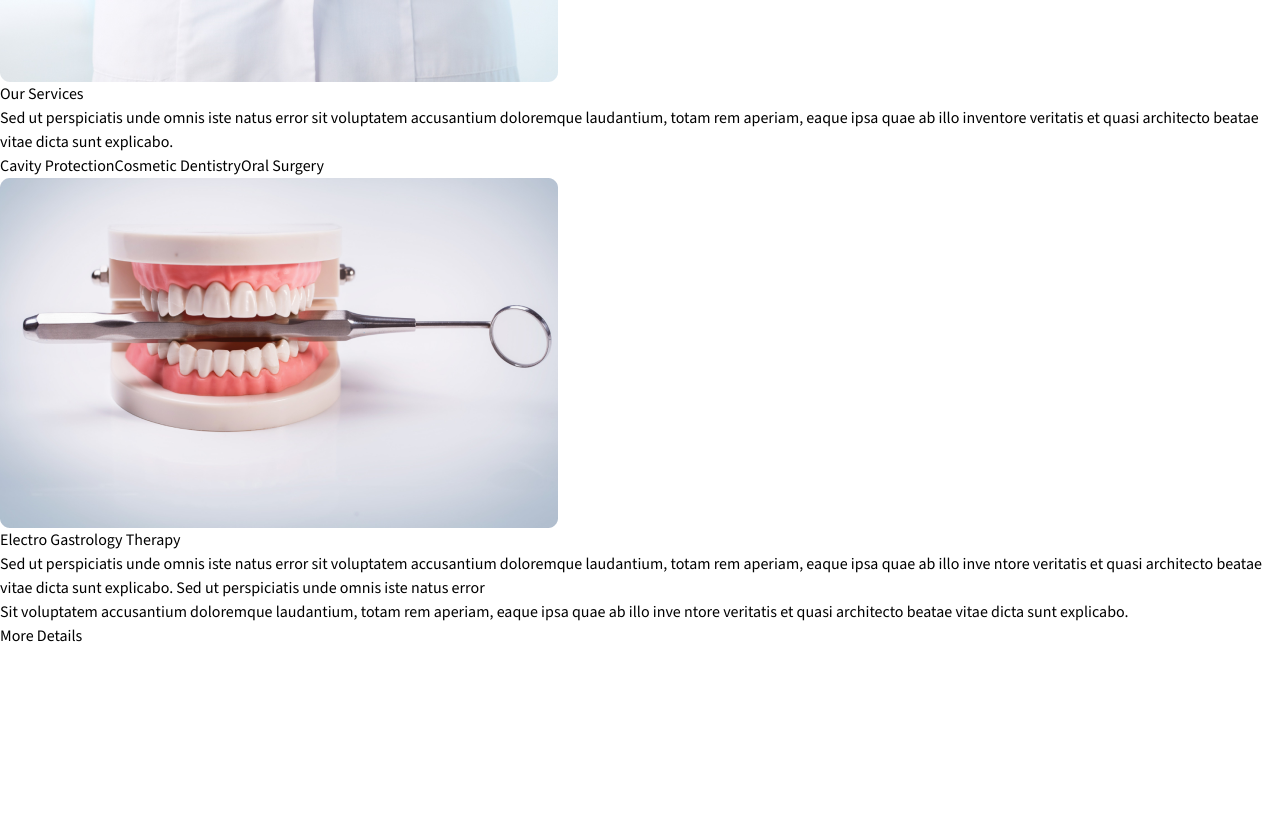
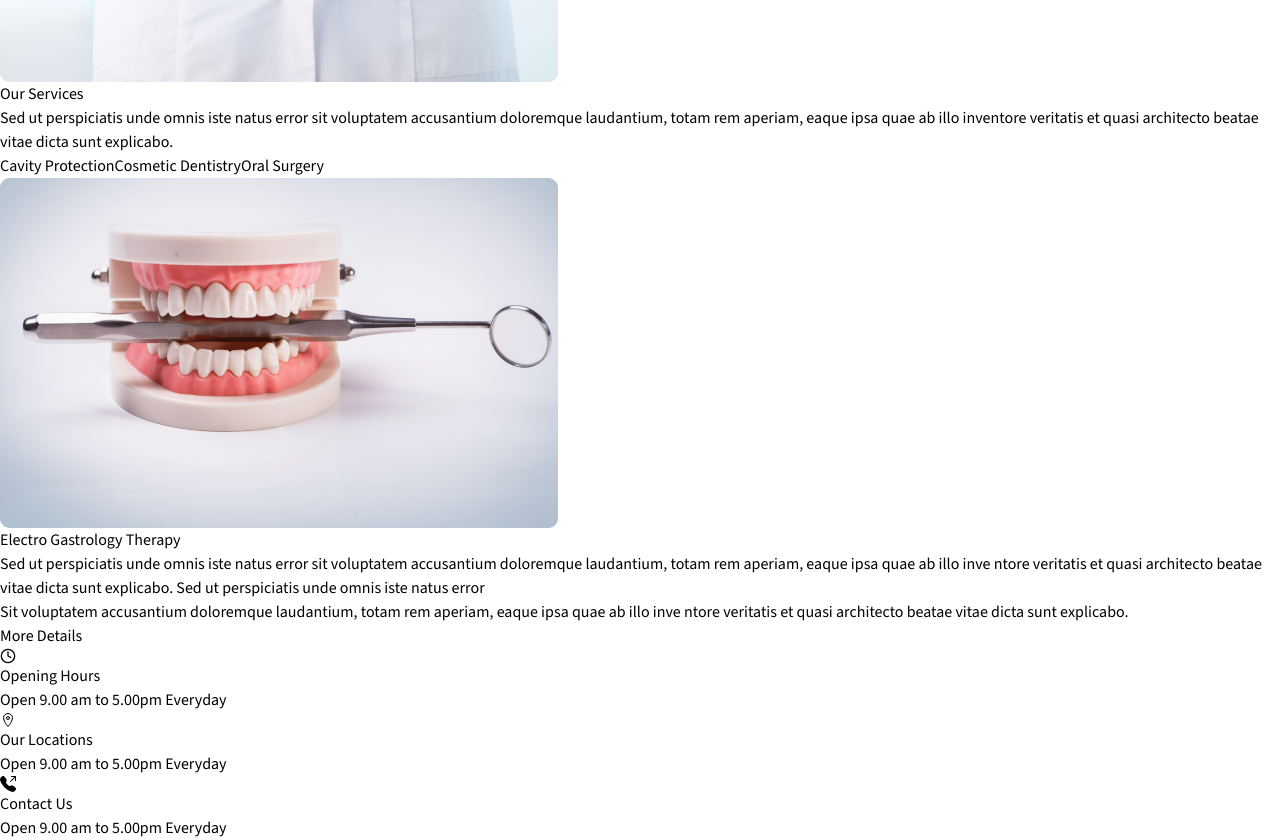
Before and after one commit to SajeedAninda/Cure-Point, a React (Vite) app: page / in a window 1280 px wide. Shown: the part 2412-3252 px from the top of the page. Before the commit the page ends 3060 px from the top, so only its background shows below. Built offline with nearby package versions, Linux system fonts and the light colour scheme.

Commit message:
Completed details section in home

```diff
--- /dev/null
+++ b/src/Homepage/HomeDetails/HomeDetails.jsx
@@ -0,0 +1,44 @@
+import React from 'react'
+import { BsFillTelephoneOutboundFill } from 'react-icons/bs'
+import { FiClock } from 'react-icons/fi'
+import { IoLocationOutline } from 'react-icons/io5'
+
+const HomeDetails = () => {
+  return (
+    <div className='w-[90%] lg:w-[1150px] mx-auto pb-28'>
+      <div className='grid grid-cols-1 lg:grid-cols-3 gap-8'>
+        <div className='bg-[#07332F] px-12 py-8 rounded-xl flex justify-between gap-8'>
+          <FiClock className='text-[50px] font-bold text-white' />
+          <div>
+            <h3 className='text-[25px] font-bold text-white'>Opening Hours</h3>
+            <p className='text-[18px] font-normal text-white'>
+              Open 9.00 am to 5.00pm Everyday
+            </p>
+          </div>
+        </div>
+
+        <div className='bg-[#F7A582] px-12 py-8 rounded-xl flex justify-between gap-8'>
+          <IoLocationOutline className='text-[50px] font-bold text-white' />
+          <div>
+            <h3 className='text-[25px] font-bold text-white'>Our Locations</h3>
+            <p className='text-[18px] font-normal text-white'>
+              Open 9.00 am to 5.00pm Everyday
+            </p>
+          </div>
+        </div>
+
+        <div className='bg-[#07332F] px-12 py-8 rounded-xl flex justify-between gap-8'>
+          <BsFillTelephoneOutboundFill className='text-[50px] font-bold text-white' />
+          <div>
+            <h3 className='text-[25px] font-bold text-white'>Contact Us</h3>
+            <p className='text-[18px] font-normal text-white'>
+              Open 9.00 am to 5.00pm Everyday
+            </p>
+          </div>
+        </div>
+      </div>
+    </div>
+  )
+}
+
+export default HomeDetails
--- a/src/Homepage/Homepage.jsx
+++ b/src/Homepage/Homepage.jsx
@@ -1,12 +1,14 @@
 import React from 'react';
 import Hero from './Hero/Hero';
 import Services from './Services/Services';
+import HomeDetails from './HomeDetails/HomeDetails';
 
 const Homepage = () => {
     return (
         <>
            <Hero></Hero>
            <Services></Services>
+           <HomeDetails></HomeDetails>
         </>
     );
 };
```
